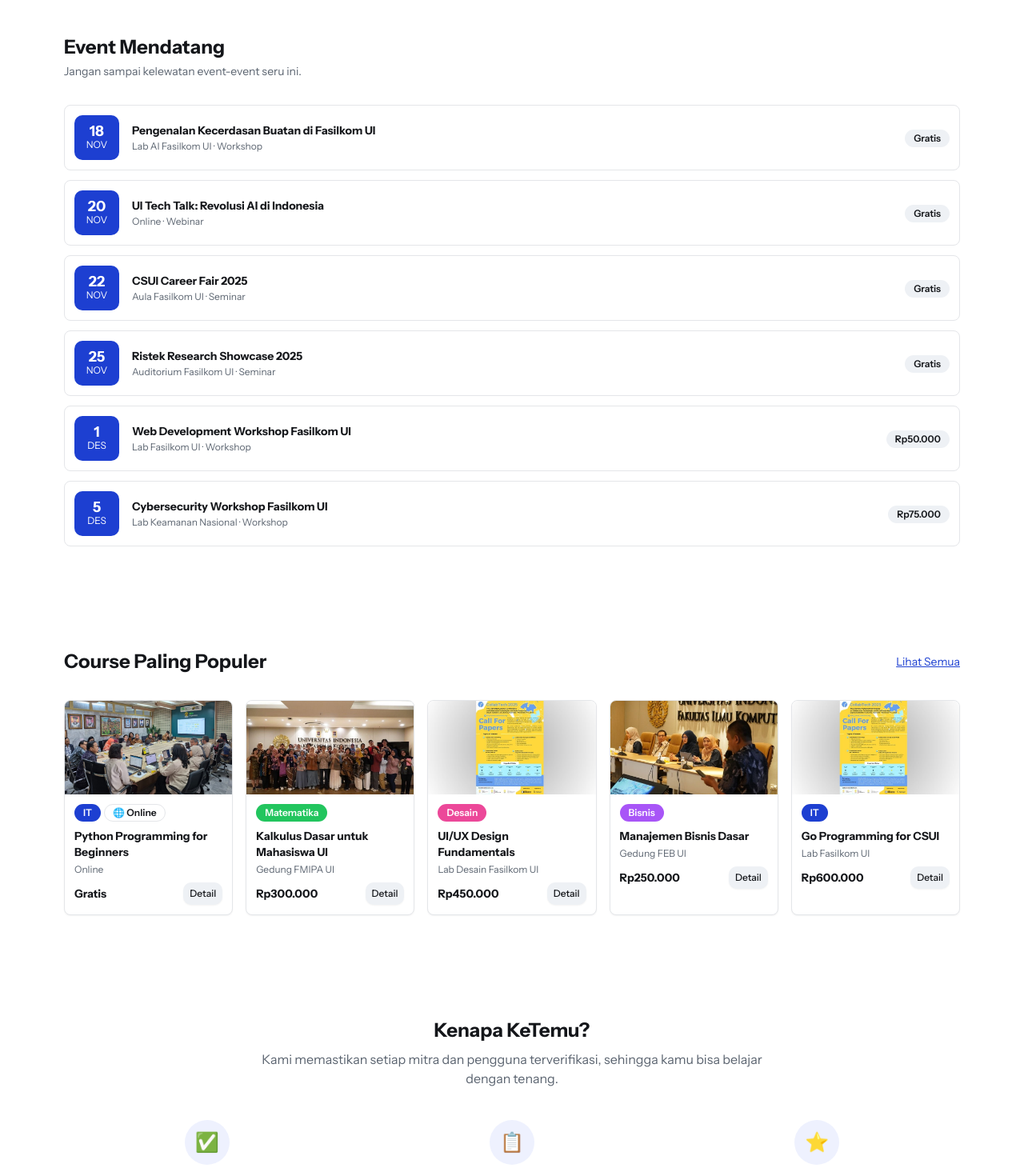
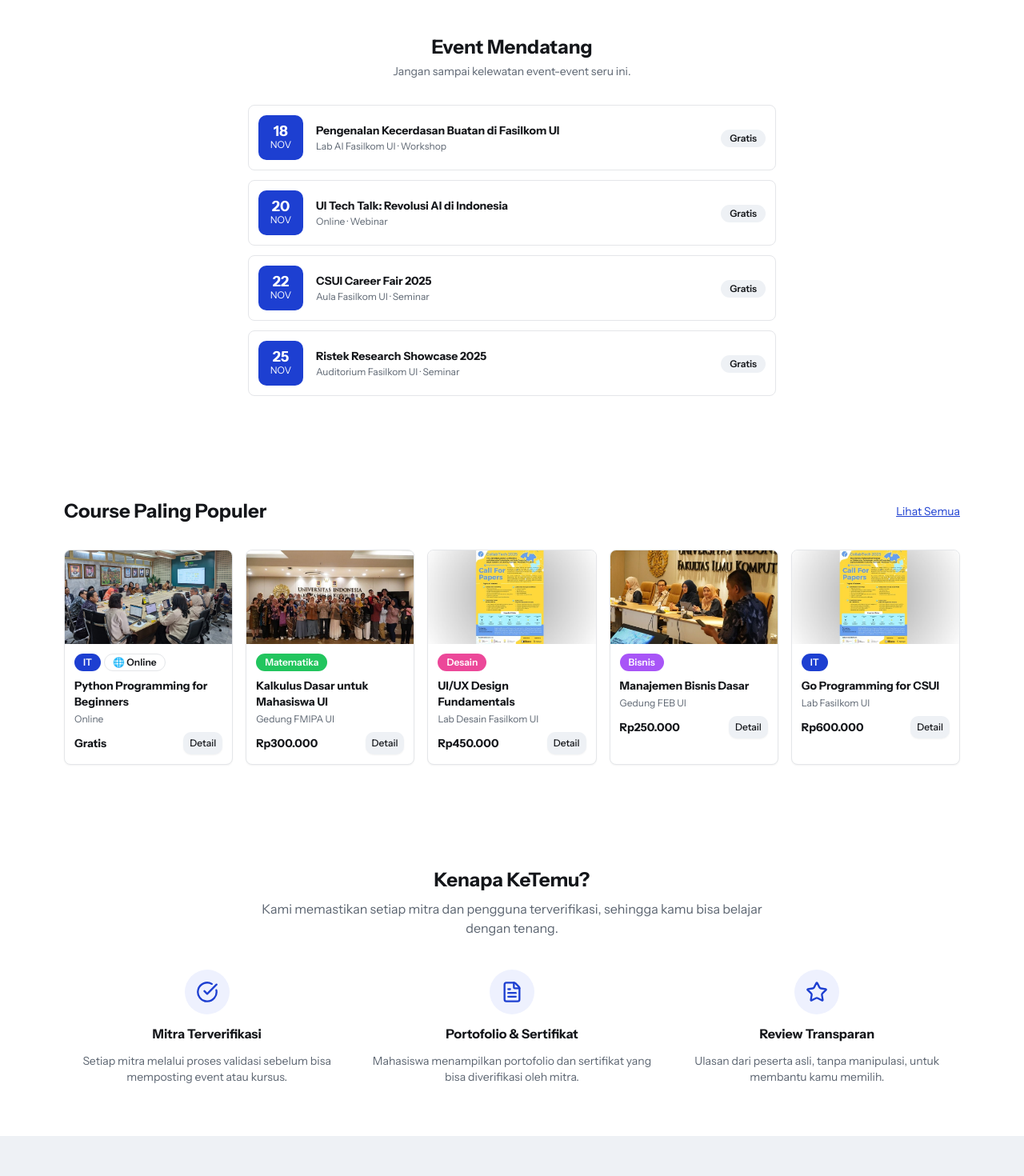
Before and after one commit to VickyIbr/CSUI-Ketemu, a React (Vite) app: page / in a window 1280 px wide. Shown: the part 980-2450 px from the top of the page at 80% size. Built offline with nearby package versions, Linux system fonts and the light colour scheme.

Commit message:
feat(landing): lucide icons + narrower upcoming timeline (1 col)

```diff
--- a/src/pages/public/landing.tsx
+++ b/src/pages/public/landing.tsx
@@ -9,6 +9,7 @@ import { useCoursesStore } from "@/store/courses.store"
 import { usePartnersStore } from "@/store/partners.store"
 import { formatIDR } from "@/lib/format"
 import { SEO } from "@/components/seo"
+import { CheckCircle, FileText, Star } from "lucide-react"
 
 export function LandingPage() {
   const events = useEventsStore((s) => s.events)
@@ -139,11 +140,11 @@ export function LandingPage() {
 
       {/* Upcoming Timeline */}
       <section className="py-16 bg-muted/30">
-        <div className="container mx-auto max-w-[1160px] px-5">
+        <div className="container mx-auto max-w-[700px] px-5 text-center">
           <h2 className="text-2xl font-bold text-ink">Event Mendatang</h2>
           <p className="mt-1 text-sm text-ink-soft">Jangan sampai kelewatan event-event seru ini.</p>
-          <div className="mt-8 space-y-3">
-            {upcomingEvents.map((event) => {
+          <div className="mt-8 space-y-3 text-left">
+            {upcomingEvents.slice(0, 4).map((event) => {
               const date = new Date(event.startDate)
               const day = date.getDate()
               const month = date.toLocaleDateString("id-ID", { month: "short" })
@@ -243,18 +244,21 @@ export function LandingPage() {
           </p>
           <div className="mt-10 grid gap-6 sm:grid-cols-3">
             {[
-              { icon: "✅", title: "Mitra Terverifikasi", desc: "Setiap mitra melalui proses validasi sebelum bisa memposting event atau kursus." },
-              { icon: "📋", title: "Portofolio & Sertifikat", desc: "Mahasiswa menampilkan portofolio dan sertifikat yang bisa diverifikasi oleh mitra." },
-              { icon: "⭐", title: "Review Transparan", desc: "Ulasan dari peserta asli, tanpa manipulasi, untuk membantu kamu memilih." },
-            ].map((item) => (
-              <div key={item.title} className="flex flex-col items-center gap-3 text-center">
-                <div className="flex h-14 w-14 items-center justify-center rounded-full bg-ink-blue-soft text-2xl">
-                  {item.icon}
+              { icon: CheckCircle, title: "Mitra Terverifikasi", desc: "Setiap mitra melalui proses validasi sebelum bisa memposting event atau kursus." },
+              { icon: FileText, title: "Portofolio & Sertifikat", desc: "Mahasiswa menampilkan portofolio dan sertifikat yang bisa diverifikasi oleh mitra." },
+              { icon: Star, title: "Review Transparan", desc: "Ulasan dari peserta asli, tanpa manipulasi, untuk membantu kamu memilih." },
+            ].map((item) => {
+              const Icon = item.icon
+              return (
+                <div key={item.title} className="flex flex-col items-center gap-3 text-center">
+                  <div className="flex h-14 w-14 items-center justify-center rounded-full bg-ink-blue-soft">
+                    <Icon className="h-7 w-7 text-ink-blue" />
+                  </div>
+                  <h3 className="text-base font-bold text-ink">{item.title}</h3>
+                  <p className="text-sm text-ink-soft">{item.desc}</p>
                 </div>
-                <h3 className="text-base font-bold text-ink">{item.title}</h3>
-                <p className="text-sm text-ink-soft">{item.desc}</p>
-              </div>
-            ))}
+              )
+            })}
           </div>
         </div>
       </section>
@@ -292,7 +296,7 @@ export function LandingPage() {
             Daftar newsletter, dapatkan info event & kursus terbaru langsah di email kamu.
           </p>
           {subscribed ? (
-            <p className="mt-6 text-white font-medium">✅ Terima kasih! Kamu sudah terdaftar.</p>
+            <p className="mt-6 text-white font-medium">Terima kasih! Kamu sudah terdaftar.</p>
           ) : (
             <form onSubmit={handleSubscribe} className="mt-6 flex gap-2">
               <Input
```
